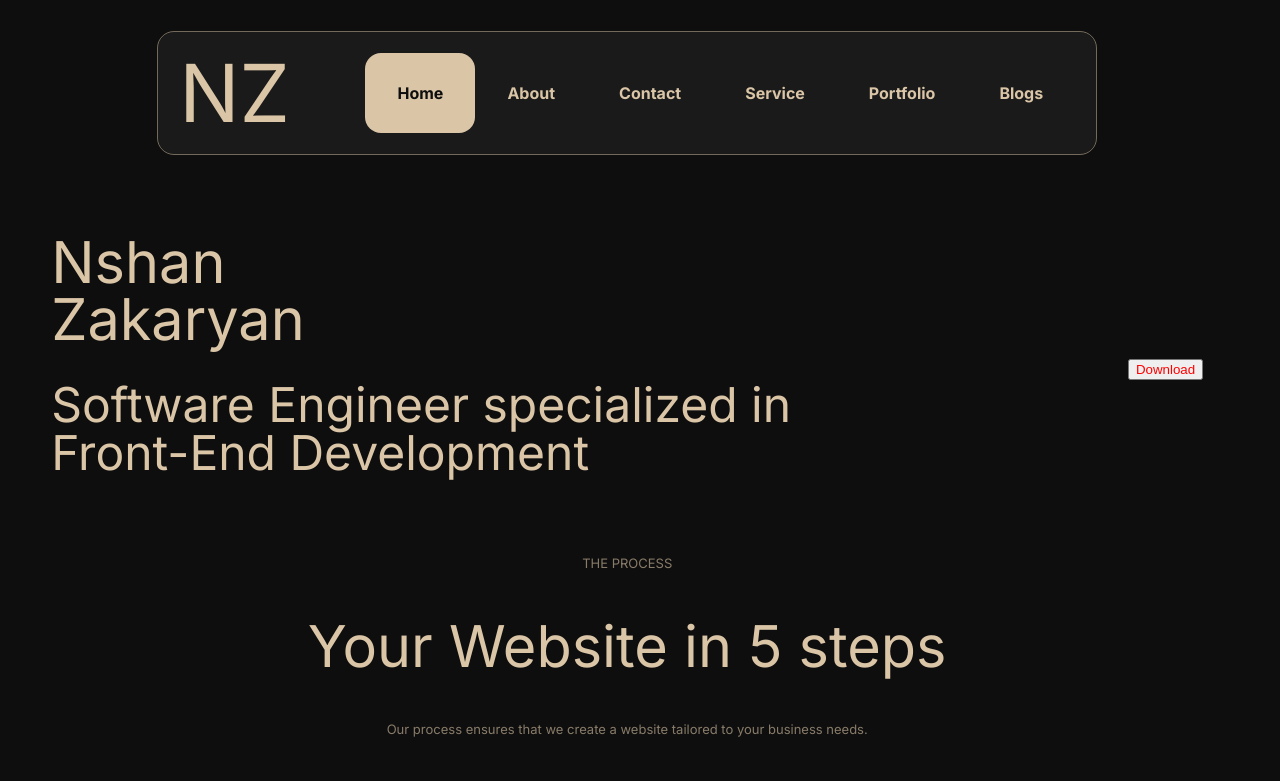
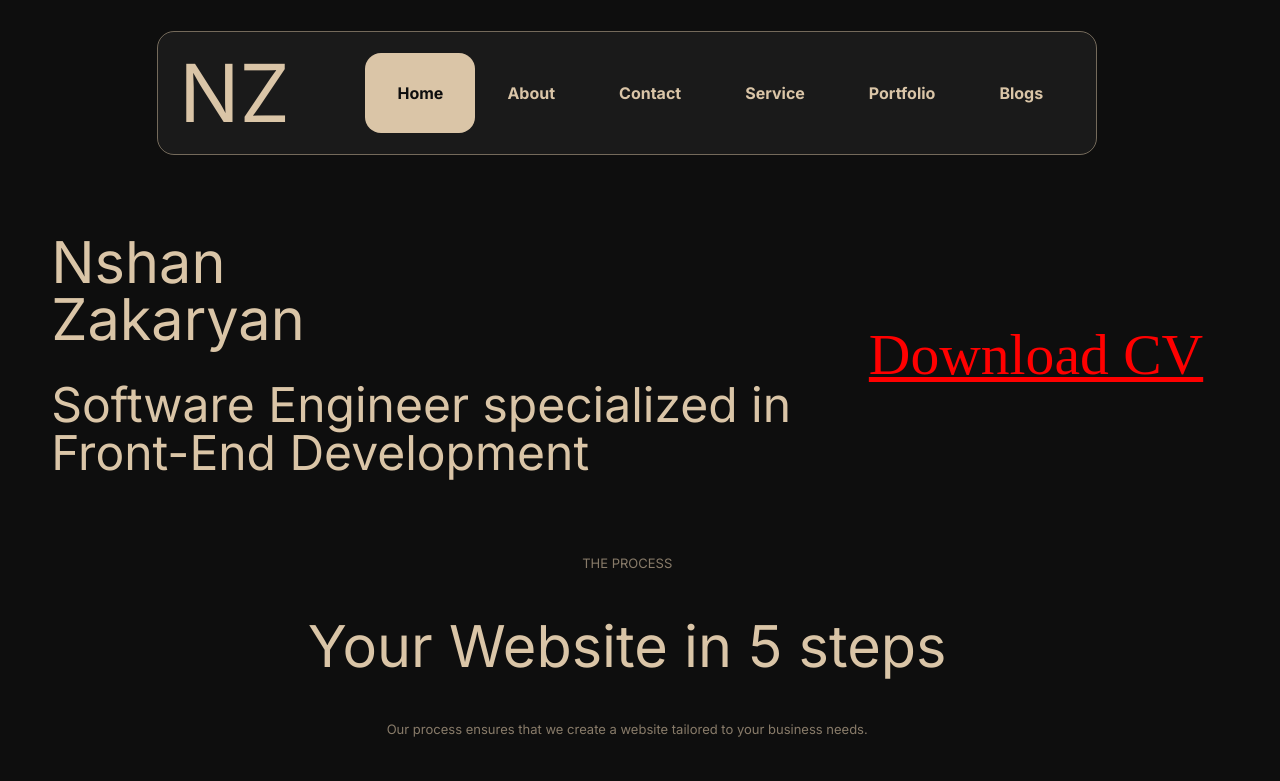
Before and after one commit to Nishan9925/Portfolio, a React (Vite) app: page / in a window 1280 px wide. Shown: the top 781 px of the page. Built offline with nearby package versions, Linux system fonts and the light colour scheme.

Commit message:
Added the download button styles of it will be soon

```diff
--- a/src/assets/styles/home/home.styles.jsx
+++ b/src/assets/styles/home/home.styles.jsx
@@ -45,7 +45,9 @@ export const HomeTextsRight = styled.div`
   font-size: 3.6rem;
 `;
 
-export const HomeTextsRightBtn = styled.button`
+export const HomeTextsRightBtn = styled.a.attrs({
+  download: 'Nshan_Zakaryan_CV.pdf',
+})`
   color: red;
 `;
 
--- a/src/pages/Home.jsx
+++ b/src/pages/Home.jsx
@@ -18,7 +18,6 @@ import Card from "../components/Card";
 
 
 function Home() {
-
 
   const [cards] = useState([
     {
@@ -83,7 +82,7 @@ function Home() {
           </HomeProfession>
         </HomeTextsLeft>
         <HomeTextsRight>
-          <HomeTextsRightBtn >Download </HomeTextsRightBtn>
+          <HomeTextsRightBtn href="/path/to/Nshan_Zakaryan_CV.pdf">Download CV</HomeTextsRightBtn>
         </HomeTextsRight>
       </HomeTexts>
       <HomeCards>
```
Also changed, not shown: 2 other files (tests, documents, lock files or other folders).
